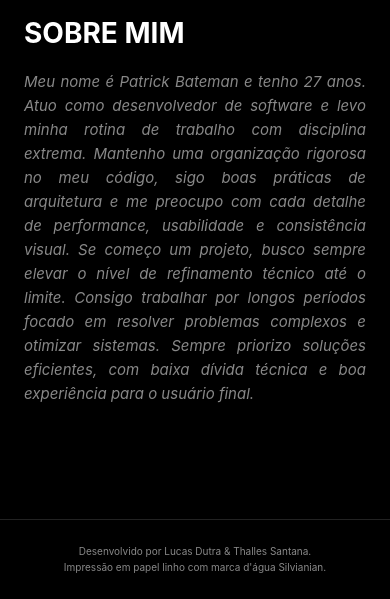
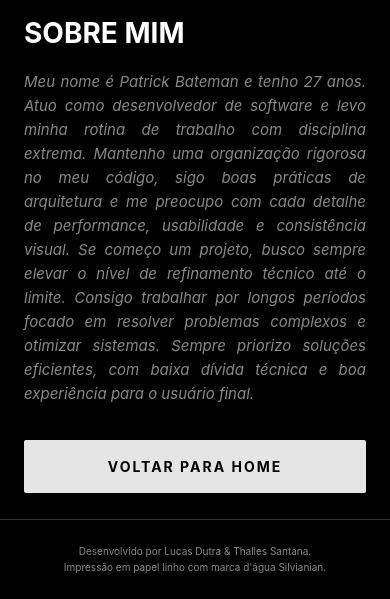
Before and after one commit to lucasjdutra/dev-spot, a React Native app: screen /About in a window 390 px wide. Shown: the part 242-841 px from the top of the page. Built offline with nearby package versions, Linux system fonts and the light colour scheme.

Commit message:
feat: implement global theme switching, some animations, and text changes

```diff
--- a/src/components/CustomButton.tsx
+++ b/src/components/CustomButton.tsx
@@ -1,6 +1,6 @@
 import React from 'react';
 import { TouchableOpacity, Text, StyleSheet } from 'react-native';
-import { theme } from '../styles/theme';
+import { useAppTheme } from '../context/ThemeContext';
 
 interface Props {
   title: string;
@@ -9,14 +9,26 @@ interface Props {
 }
 
 export default function CustomButton({ title, onPress, variant = 'primary' }: Props) {
+  const { theme } = useAppTheme();
   const isPrimary = variant === 'primary';
+
   return (
     <TouchableOpacity
-      style={[styles.button, isPrimary ? styles.primaryBg : styles.outlineBg]}
+      style={[
+        styles.button,
+        isPrimary
+          ? { backgroundColor: theme.colors.primary }
+          : { backgroundColor: 'transparent', borderWidth: 1, borderColor: theme.colors.primary }
+      ]}
       onPress={onPress}
       activeOpacity={0.8}
     >
-      <Text style={[styles.text, isPrimary ? styles.primaryText : styles.outlineText]}>
+      <Text style={[
+        styles.text,
+        isPrimary
+          ? { color: theme.colors.background }
+          : { color: theme.colors.primary }
+      ]}>
         {title}
       </Text>
     </TouchableOpacity>
@@ -25,9 +37,5 @@ export default function CustomButton({ title, onPress, variant = 'primary' }: Pr
 
 const styles = StyleSheet.create({
   button: { width: '100%', padding: 18, borderRadius: 2, alignItems: 'center', marginBottom: 15 },
-  primaryBg: { backgroundColor: theme.colors.primary },
-  outlineBg: { backgroundColor: 'transparent', borderWidth: 1, borderColor: theme.colors.primary },
   text: { fontSize: 14, fontWeight: 'bold', letterSpacing: 2, textTransform: 'uppercase' },
-  primaryText: { color: '#000000' },
-  outlineText: { color: theme.colors.primary },
 });
--- a/src/components/Footer.tsx
+++ b/src/components/Footer.tsx
@@ -1,17 +1,19 @@
 import React from 'react';
 import { View, Text, StyleSheet } from 'react-native';
-import { theme } from '../styles/theme';
+import { useAppTheme } from '../context/ThemeContext';
 
 export default function Footer() {
+  const { theme } = useAppTheme();
+
   return (
-    <View style={styles.footer}>
-      <Text style={styles.footerText}>Desenvolvido por Lucas Dutra & Thalles Santana.</Text>
-      <Text style={styles.footerText}>Impressão em papel linho com marca d'água Silvianian.</Text>
+    <View style={[styles.footer, { borderTopColor: theme.colors.border }]}>
+      <Text style={[styles.footerText, { color: theme.colors.textSecondary }]}>Desenvolvido por Lucas Dutra & Thalles Santana.</Text>
+      <Text style={[styles.footerText, { color: theme.colors.textSecondary }]}>Impressão em papel linho com marca d'água Silvianian.</Text>
     </View>
   );
 }
 
 const styles = StyleSheet.create({
-  footer: { borderTopWidth: 1, borderTopColor: '#222', padding: 25, alignItems: 'center' },
-  footerText: { color: theme.colors.textSecondary, fontSize: 10, textAlign: 'center', marginBottom: 4 }
+  footer: { borderTopWidth: 1, padding: 25, alignItems: 'center' },
+  footerText: { fontSize: 10, textAlign: 'center', marginBottom: 4 }
 });
--- a/src/components/SocialButton.tsx
+++ b/src/components/SocialButton.tsx
@@ -1,7 +1,7 @@
 import React from 'react';
 import { TouchableOpacity, Text, StyleSheet, View } from 'react-native';
 import { FontAwesome5 } from '@expo/vector-icons';
-import { theme } from '../styles/theme';
+import { useAppTheme } from '../context/ThemeContext';
 
 interface Props {
   title: string;
@@ -10,20 +10,22 @@ interface Props {
 }
 
 export default function SocialButton({ title, iconName, onPress }: Props) {
+  const { theme } = useAppTheme();
+
   return (
-    <TouchableOpacity style={styles.button} onPress={onPress}>
+    <TouchableOpacity style={[styles.button, { backgroundColor: theme.colors.surface }]} onPress={onPress}>
       <View style={styles.iconContainer}>
         <FontAwesome5 name={iconName as any} size={20} color={theme.colors.primary} />
       </View>
-      <Text style={styles.text}>{title}</Text>
+      <Text style={[styles.text, { color: theme.colors.text }]}>{title}</Text>
       <View style={styles.spacer} />
     </TouchableOpacity>
   );
 }
 
 const styles = StyleSheet.create({
-  button: { flexDirection: 'row', alignItems: 'center', backgroundColor: theme.colors.surface, padding: 16, borderRadius: 2, marginBottom: 10 },
+  button: { flexDirection: 'row', alignItems: 'center', padding: 16, borderRadius: 2, marginBottom: 10 },
   iconContainer: { width: 30 },
-  text: { color: theme.colors.text, fontSize: 14, flex: 1, textAlign: 'center', letterSpacing: 1 },
+  text: { fontSize: 14, flex: 1, textAlign: 'center', letterSpacing: 1 },
   spacer: { width: 30 },
 });
--- /dev/null
+++ b/src/context/ThemeContext.tsx
@@ -0,0 +1,23 @@
+import React, { createContext, useState, useContext } from 'react';
+import { darkTheme, lightTheme } from '../styles/theme';
+
+const ThemeContext = createContext({
+  theme: darkTheme,
+  isDark: true,
+  toggleTheme: () => {},
+});
+
+export const ThemeProvider = ({ children }: any) => {
+  const [isDark, setIsDark] = useState(true);
+  const theme = isDark ? darkTheme : lightTheme;
+
+  const toggleTheme = () => setIsDark(!isDark);
+
+  return (
+    <ThemeContext.Provider value={{ theme, isDark, toggleTheme }}>
+      {children}
+    </ThemeContext.Provider>
+  );
+};
+
+export const useAppTheme = () => useContext(ThemeContext);
--- a/src/screens/AboutScreen.tsx
+++ b/src/screens/AboutScreen.tsx
@@ -1,29 +1,55 @@
-import React from 'react';
-import { View, Text, StyleSheet, Image, ScrollView } from 'react-native';
+import React, { useEffect, useRef } from 'react';
+import { View, Text, StyleSheet, Image, ScrollView, Animated } from 'react-native';
 import { SafeAreaView } from 'react-native-safe-area-context';
-
-import { theme } from '../styles/theme';
+import { useNavigation } from '@react-navigation/native';
+import { useAppTheme } from '../context/ThemeContext';
 import Footer from '../components/Footer';
+import CustomButton from '../components/CustomButton';
 
 export default function AboutScreen() {
+  const navigation = useNavigation();
+  const { theme } = useAppTheme();
+
+  const fadeAnim = useRef(new Animated.Value(0)).current;
+
+  useEffect(() => {
+    Animated.timing(fadeAnim, {
+      toValue: 1,
+      duration: 1000,
+      useNativeDriver: true,
+    }).start();
+  }, []);
+
   return (
-    <SafeAreaView style={styles.safeArea}>
+    <SafeAreaView style={[styles.safeArea, { backgroundColor: theme.colors.background }]}>
       <ScrollView contentContainerStyle={styles.scrollContainer}>
 
-        <Text style={styles.logo}>DEV.<Text style={styles.logoHighlight}>BATEMAN</Text></Text>
+        <Animated.View style={{ opacity: fadeAnim }}>
+          <Text style={[styles.logo, { color: theme.colors.text }]}>
+            DEV.<Text style={[styles.logoHighlight, { color: theme.colors.primary }]}>BATEMAN</Text>
+          </Text>
 
           <View style={styles.imageContainer}>
             <Image
               source={{ uri: 'https://imgur.com/3AlsjtF.png' }}
-            style={styles.image}
+              style={[styles.image, { borderColor: theme.colors.primary }]}
             />
           </View>
 
-        <Text style={styles.title}>Sobre mim</Text>
+          <Text style={[styles.title, { color: theme.colors.text }]}>Sobre mim</Text>
 
-        <Text style={styles.paragraph}>
+          <Text style={[styles.paragraph, { color: theme.colors.textSecondary }]}>
             Meu nome é Patrick Bateman e tenho 27 anos. Atuo como desenvolvedor de software e levo minha rotina de trabalho com disciplina extrema. Mantenho uma organização rigorosa no meu código, sigo boas práticas de arquitetura e me preocupo com cada detalhe de performance, usabilidade e consistência visual. Se começo um projeto, busco sempre elevar o nível de refinamento técnico até o limite. Consigo trabalhar por longos períodos focado em resolver problemas complexos e otimizar sistemas. Sempre priorizo soluções eficientes, com baixa dívida técnica e boa experiência para o usuário final.
           </Text>
+
+          {/* Botão de Voltar */}
+          <View style={styles.buttonContainer}>
+            <CustomButton
+              title="Voltar para Home"
+              onPress={() => navigation.goBack()}
+            />
+          </View>
+        </Animated.View>
 
       </ScrollView>
       <Footer />
@@ -32,12 +58,13 @@ export default function AboutScreen() {
 }
 
 const styles = StyleSheet.create({
-  safeArea: { flex: 1, backgroundColor: theme.colors.background },
+  safeArea: { flex: 1 },
   scrollContainer: { padding: 24, paddingBottom: 24 },
-  logo: { color: theme.colors.text, fontSize: 20, letterSpacing: 4, fontWeight: '300', textAlign: 'center', marginBottom: 30 },
-  logoHighlight: { fontWeight: 'bold', color: theme.colors.primary },
+  logo: { fontSize: 20, letterSpacing: 4, fontWeight: '300', textAlign: 'center', marginBottom: 30 },
+  logoHighlight: { fontWeight: 'bold' },
   imageContainer: { alignItems: 'center', marginBottom: 30 },
-  image: { width: 150, height: 150, borderRadius: 75, borderWidth: 1, borderColor: theme.colors.primary },
-  title: { color: theme.colors.text, fontSize: 28, fontWeight: 'bold', marginBottom: 20, textTransform: 'uppercase' },
-  paragraph: { color: theme.colors.textSecondary, fontSize: 15, lineHeight: 24, marginBottom: 16, textAlign: 'justify', fontStyle: 'italic' },
+  image: { width: 150, height: 150, borderRadius: 75, borderWidth: 1 },
+  title: { fontSize: 28, fontWeight: 'bold', marginBottom: 20, textTransform: 'uppercase' },
+  paragraph: { fontSize: 15, lineHeight: 24, marginBottom: 24, textAlign: 'justify', fontStyle: 'italic' },
+  buttonContainer: { marginTop: 10, width: '100%' }
 });
--- a/src/screens/HomeScreen.tsx
+++ b/src/screens/HomeScreen.tsx
@@ -1,41 +1,68 @@
-import React, { useState } from 'react';
-import { View, Text, StyleSheet, Image, ScrollView, Switch, Alert, Linking } from 'react-native';
+import React, { useRef, useCallback } from 'react';
+import { View, Text, StyleSheet, Image, ScrollView, Switch, Alert, Linking, Animated } from 'react-native';
 import { SafeAreaView } from 'react-native-safe-area-context';
-import { useNavigation } from '@react-navigation/native';
+import { useNavigation, useFocusEffect } from '@react-navigation/native';
 
-import { theme } from '../styles/theme';
+import { useAppTheme } from '../context/ThemeContext';
 import CustomButton from '../components/CustomButton';
 import SocialButton from '../components/SocialButton';
 import Footer from '../components/Footer';
 
 export default function HomeScreen() {
   const navigation = useNavigation<any>();
-  const [isSwitchOn, setIsSwitchOn] = useState(false);
+  const { theme, isDark, toggleTheme } = useAppTheme();
 
-  const toggleSwitch = () => {
-    setIsSwitchOn(previousState => !previousState);
-    Alert.alert("Status", "A rotina matinal não pode ser interrompida.");
+  const fadeAnim = useRef(new Animated.Value(0)).current;
+
+  useFocusEffect(
+    useCallback(() => {
+      fadeAnim.setValue(0);
+      Animated.timing(fadeAnim, {
+        toValue: 1,
+        duration: 800,
+        useNativeDriver: true,
+      }).start();
+
+      return () => {};
+    }, [fadeAnim])
+  );
+
+  const handleGithub = async () => {
+    await Linking.openURL('https://github.com/lucasjdutra');
+    setTimeout(() => {
+      Linking.openURL('https://github.com/thethalles');
+    }, 500);
+  };
+
+  const handleLinkedin = async () => {
+    await Linking.openURL('https://www.linkedin.com/in/lucasjdutra/');
+    setTimeout(() => {
+      Linking.openURL('https://www.linkedin.com/in/thalles-santana011/');
+    }, 500);
   };
 
   return (
-    <SafeAreaView style={styles.safeArea}>
+    <SafeAreaView style={[styles.safeArea, { backgroundColor: theme.colors.background }]}>
       <ScrollView contentContainerStyle={styles.scrollContainer}>
 
-        <Text style={styles.logo}>DEV.<Text style={styles.logoHighlight}>BATEMAN</Text></Text>
+        <Animated.View style={{ opacity: fadeAnim, flex: 1 }}>
+          <Text style={[styles.logo, { color: theme.colors.text }]}>
+            DEV.<Text style={[styles.logoHighlight, { color: theme.colors.primary }]}>BATEMAN</Text>
+          </Text>
 
           <View style={styles.imageContainer}>
             <Image
               source={{ uri: 'https://imgur.com/3AlsjtF.png' }}
-            style={styles.image}
+              style={[styles.image, { borderColor: theme.colors.border, backgroundColor: theme.colors.surface }]}
             />
           </View>
 
-        <Text style={styles.title}>
-          Eleve seu negócio com um <Text style={styles.highlight}>front-end de matar.</Text>
+          <Text style={[styles.title, { color: theme.colors.text }]}>
+            Eleve seu negócio com um <Text style={{ color: theme.colors.accent }}>front-end de matar.</Text>
           </Text>
 
-        <Text style={styles.description}>
-          Eu tenho todas as hard skills de um desenvolvedor front-end: React, TypeScript, Expo... mas nenhuma emoção humana identificável, exceto pela ganância por performance. Eu programo porque preciso manter minha rotina. Minha especialidade? Interfaces tão limpas que você poderia se ver nelas.
+          <Text style={[styles.description, { color: theme.colors.textSecondary }]}>
+            Eu tenho todas as hard-skills de um desenvolvedor front-end: React, TypeScript, Expo... mas nenhuma emoção humana identificável, exceto pela ganância por performance. Eu programo porque preciso manter minha rotina. Minha especialidade? Interfaces tão limpas que você poderia se ver nelas.
           </Text>
 
           <CustomButton
@@ -49,29 +76,30 @@ export default function HomeScreen() {
             onPress={() => Alert.alert("Contato", "Tenho uma reserva no Dorsia às 20h. Tente mais tarde.")}
           />
 
-        <View style={styles.switchContainer}>
-          <Text style={styles.switchText}>Modo Executivo</Text>
+          <View style={[styles.switchContainer, { borderTopColor: theme.colors.border }]}>
+            <Text style={[styles.switchText, { color: theme.colors.text }]}>Modo Executivo</Text>
             <Switch
-            trackColor={{ false: '#333', true: theme.colors.primary }}
-            thumbColor={isSwitchOn ? theme.colors.accent : '#f4f3f4'}
-            onValueChange={toggleSwitch}
-            value={isSwitchOn}
+              trackColor={{ false: '#767577', true: theme.colors.accent }}
+              thumbColor={isDark ? theme.colors.primary : '#f4f3f4'}
+              onValueChange={toggleTheme}
+              value={isDark}
             />
           </View>
 
-        <Text style={styles.socialTitle}>Minhas Redes (Seja elegante):</Text>
+          <Text style={[styles.socialTitle, { color: theme.colors.textSecondary }]}>Minhas Redes (Seja elegante):</Text>
 
           <SocialButton
             title="GitHub"
             iconName="github"
-          onPress={() => Linking.openURL('https://github.com')}
+            onPress={handleGithub}
           />
 
           <SocialButton
             title="LinkedIn"
             iconName="linkedin"
-          onPress={() => Linking.openURL('https://linkedin.com')}
+            onPress={handleLinkedin}
           />
+        </Animated.View>
 
       </ScrollView>
       <Footer />
@@ -80,16 +108,15 @@ export default function HomeScreen() {
 }
 
 const styles = StyleSheet.create({
-  safeArea: { flex: 1, backgroundColor: theme.colors.background },
+  safeArea: { flex: 1 },
   scrollContainer: { padding: 24, paddingBottom: 24 },
-  logo: { color: theme.colors.text, fontSize: 20, letterSpacing: 4, fontWeight: '300', textAlign: 'center', marginBottom: 30 },
-  logoHighlight: { fontWeight: 'bold', color: theme.colors.primary },
+  logo: { fontSize: 20, letterSpacing: 4, fontWeight: '300', textAlign: 'center', marginBottom: 30 },
+  logoHighlight: { fontWeight: 'bold' },
   imageContainer: { alignItems: 'center', marginBottom: 30 },
-  image: { width: 220, height: 220, borderRadius: 4, borderWidth: 1, borderColor: '#333', backgroundColor: '#000' },
-  title: { color: theme.colors.text, fontSize: 22, fontWeight: '600', marginBottom: 20, lineHeight: 28, textTransform: 'uppercase' },
-  highlight: { color: theme.colors.accent },
-  description: { color: theme.colors.textSecondary, fontSize: 14, lineHeight: 22, marginBottom: 30, fontStyle: 'italic' },
-  switchContainer: { flexDirection: 'row', justifyContent: 'space-between', alignItems: 'center', marginVertical: 20, borderTopWidth: 0.5, borderTopColor: '#333', paddingTop: 20 },
-  switchText: { color: theme.colors.text, fontSize: 13, textTransform: 'uppercase', letterSpacing: 1 },
-  socialTitle: { color: theme.colors.textSecondary, fontSize: 12, marginBottom: 15, textAlign: 'center', textTransform: 'uppercase' },
+  image: { width: 220, height: 220, borderRadius: 4, borderWidth: 1 },
+  title: { fontSize: 22, fontWeight: '600', marginBottom: 20, lineHeight: 28, textTransform: 'uppercase' },
+  description: { fontSize: 14, lineHeight: 22, marginBottom: 30, fontStyle: 'italic' },
+  switchContainer: { flexDirection: 'row', justifyContent: 'space-between', alignItems: 'center', marginVertical: 20, borderTopWidth: 0.5, paddingTop: 20 },
+  switchText: { fontSize: 13, textTransform: 'uppercase', letterSpacing: 1 },
+  socialTitle: { fontSize: 12, marginBottom: 15, textAlign: 'center', textTransform: 'uppercase' },
 });
--- a/src/styles/theme.ts
+++ b/src/styles/theme.ts
@@ -1,4 +1,4 @@
-export const theme = {
+export const darkTheme = {
   colors: {
     background: '#000000',
     surface: '#111111',
@@ -6,5 +6,18 @@ export const theme = {
     accent: '#BC0000',
     text: '#FFFFFF',
     textSecondary: '#888888',
+    border: '#333',
   },
 };
+
+export const lightTheme = {
+  colors: {
+    background: '#F4F1EA',
+    surface: '#FFFFFF',
+    primary: '#1A1A1A',
+    accent: '#BC0000',
+    text: '#1A1A1A',
+    textSecondary: '#555555',
+    border: '#DDD',
+  },
+};
```
Also changed, not shown: App.tsx (+7 -4 lines). Lines whose indentation alone changed are shown as unchanged.
